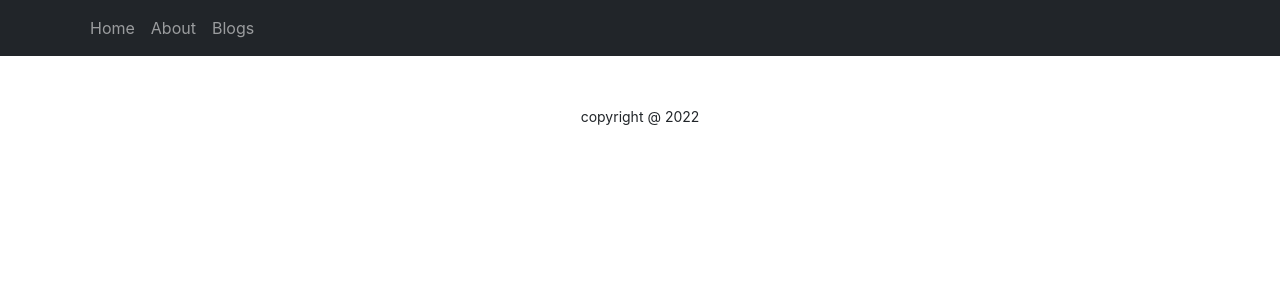
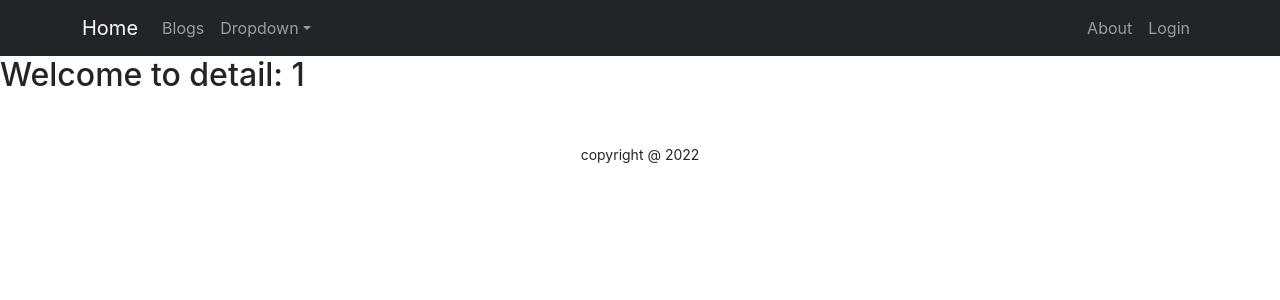
Before and after one commit to Jahanara-juma1/independent-service-provider, a React (Create React App) app: page /service/1 in a window 1280 px wide. Shown: the top 300 px of the page. Built offline with nearby package versions, Linux system fonts and the light colour scheme; the HTML template or start-up script is replaced by a standard one.

Commit message:
nofound addad

```diff
--- a/src/App.js
+++ b/src/App.js
@@ -3,8 +3,10 @@ import { Route, Routes } from 'react-router-dom';
 import './App.css';
 import About from './Pages/About/About';
 import Home from './Pages/Home/Home/Home';
+import ServiceDetail from './Pages/ServiceDetail/ServiceDetail';
 import Footer from './Pages/Shared/Footer/Footer';
 import Header from './Pages/Shared/Header/Header';
+import NotFound from './Pages/Shared/NotFound/NotFound';
 
 function App() {
   return (
@@ -12,7 +14,9 @@ function App() {
       <Header></Header>
       <Routes>
         <Route path="/" element={<Home></Home>}></Route>
+        <Route path="/service/:serviceId" element={<ServiceDetail></ServiceDetail>}></Route>
         <Route path="/about" element={<About></About>}></Route>
+        <Route path="*" element={<NotFound></NotFound>}></Route>
         </Routes>
         <Footer></Footer>
     </div>
--- a/src/Pages/Home/Home/Home.js
+++ b/src/Pages/Home/Home/Home.js
@@ -1,13 +1,15 @@
 import React from 'react';
+
 import Banner from '../Banner/Banner';
 import Services from '../Services/Services';
 
 const Home = () => {
     return (
-        <>
-            <Banner></Banner>
+        <div>
+           <Banner></Banner>
            <Services></Services>
-        </>
+
+        </div>
     );
 };
 
--- a/src/Pages/Home/Service/Service.js
+++ b/src/Pages/Home/Service/Service.js
@@ -1,14 +1,20 @@
 import React from 'react';
+import { useNavigate } from 'react-router-dom';
 import './Service.css';
 const Service = ({service}) => {
-    const {name, img, description, price} = service;
+    const {id, name, img, description, price} = service;
+    const navigate = useNavigate();
+
+    const navigateToServiceDetail = id =>{
+       navigate(`/service/${id}`);
+    }
     return (
         <div className='service'>
             <img className='w-100' src={img} alt="" />
             <h2> {name}</h2>
             <p>Price: {price}</p>
             <p><small>{description}</small></p>
-            <button className='btn btn-primary'>See More</button>
+            <button onClick={() => navigateToServiceDetail(id)} className='btn btn-primary'>See More</button>
         </div>
     );
 };
--- a/src/Pages/Home/Services/Services.js
+++ b/src/Pages/Home/Services/Services.js
@@ -14,7 +14,7 @@ useEffect( ()=>{
     return (
         <div className='container'>
             <div className='row'>
-            <h2 className='services-title mt-5'> Services</h2>
+            <h2 className='services-title mt-5'>My Services</h2>
             <div className='services-container'>
             {
               services.map(service => <Service
--- /dev/null
+++ b/src/Pages/ServiceDetail/ServiceDetail.js
@@ -0,0 +1,13 @@
+import React from 'react';
+import { useParams } from 'react-router-dom';
+
+const ServiceDetail = () => {
+    const {serviceId} = useParams();
+    return (
+        <div>
+            <h2>Welcome to detail: {serviceId}</h2>
+        </div>
+    );
+};
+
+export default ServiceDetail;
--- a/src/Pages/Shared/Header/Header.js
+++ b/src/Pages/Shared/Header/Header.js
@@ -1,18 +1,35 @@
 import React from 'react';
-import { Container, Nav, Navbar } from 'react-bootstrap';
+import { Container, Nav, Navbar, NavDropdown } from 'react-bootstrap';
+import { Link } from 'react-router-dom';
 
 const Header = () => {
     return (
         <>
-            <Navbar bg="dark" variant="dark">
-                <Container>
-                        <Nav className="me-auto">
-                        <Nav.Link href="#home">Home</Nav.Link>
-                        <Nav.Link href="#about">About</Nav.Link>
-                        <Nav.Link href="#blogs">Blogs</Nav.Link>
-                    </Nav>
-                </Container>
-            </Navbar>
+          <Navbar collapseOnSelect expand="lg" bg="dark" variant="dark">
+  <Container>
+  <Navbar.Brand as={Link} to="/">Home</Navbar.Brand>
+  <Navbar.Toggle aria-controls="responsive-navbar-nav" />
+  <Navbar.Collapse id="responsive-navbar-nav">
+    <Nav className="me-auto">
+
+      <Nav.Link href="/blogs">Blogs</Nav.Link>
+      <NavDropdown title="Dropdown" id="collasible-nav-dropdown">
+        <NavDropdown.Item href="#action/3.1">Action</NavDropdown.Item>
+        <NavDropdown.Item href="#action/3.2">Another action</NavDropdown.Item>
+        <NavDropdown.Item href="#action/3.3">Something</NavDropdown.Item>
+        <NavDropdown.Divider />
+        <NavDropdown.Item href="#action/3.4">Separated link</NavDropdown.Item>
+      </NavDropdown>
+    </Nav>
+    <Nav>
+      <Nav.Link as={Link} to="about">About</Nav.Link>
+      <Nav.Link as={Link} to="login">
+        Login
+      </Nav.Link>
+    </Nav>
+  </Navbar.Collapse>
+  </Container>
+</Navbar>
         </>
     );
 };
--- /dev/null
+++ b/src/Pages/Shared/NotFound/NotFound.js
@@ -0,0 +1,12 @@
+import React from 'react';
+import '../../../images/journalist1.jpg';
+const NotFound = () => {
+    return (
+        <div>
+            <h1 className='text-primary text-center'>No post available</h1>
+            <h3 className='text-center'>404</h3>
+        </div>
+    );
+};
+
+export default NotFound;
```
Also changed, not shown: src/images/sleeping.jpg (added).
